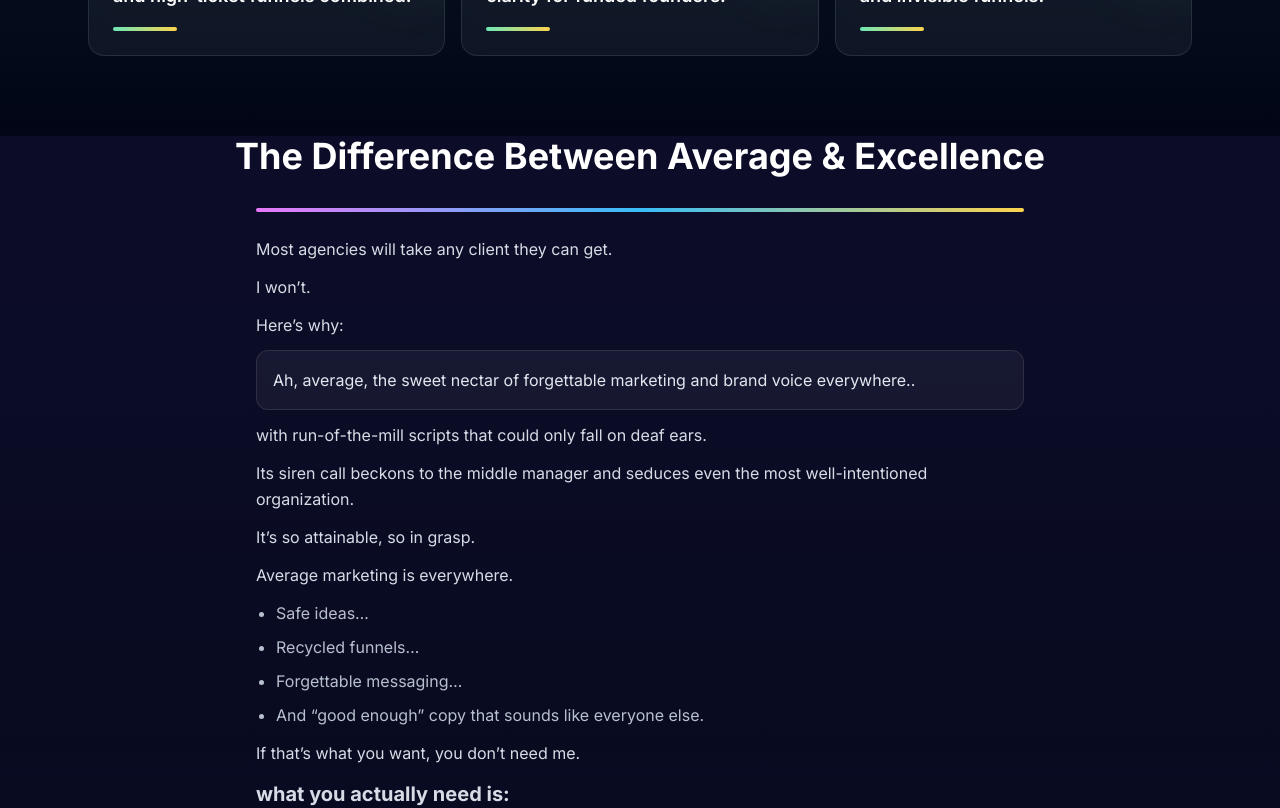
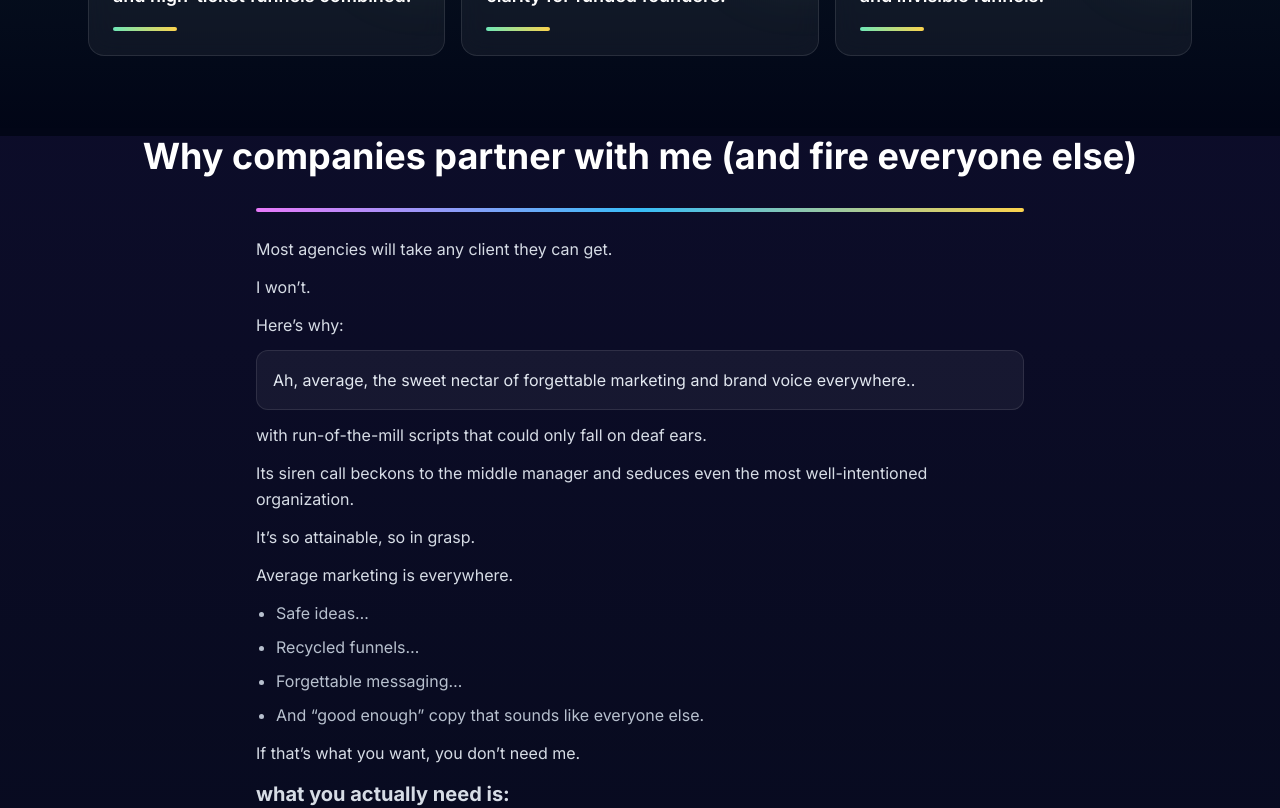
Before and after one commit to sarigama-github/frontend-repo_9ok5lmne_g19l63, a React (Vite) app: page / in a window 1280 px wide. Shown: the part 1800-2608 px from the top of the page. Built offline with nearby package versions, Linux system fonts and the light colour scheme; a web font is replaced by a local one.

Commit message:
Update project prj_9ok5lmne - 2025-11-20T11:55:39.403Z

```diff
--- a/src/components/Difference.jsx
+++ b/src/components/Difference.jsx
@@ -22,7 +22,7 @@ const rows = [
 
 export default function Difference() {
   return (
-    <SectionWrap id="difference" tone="sky" title="Why companies partner with me (and fire everyone else)">
+    <SectionWrap id="difference" tone="sky" title="The Difference Between Average & Excellence">
       <div className="space-y-8 sm:space-y-10 md:space-y-12">
         {rows.map((r, i) => (
           <motion.div
--- a/src/components/Narrative.jsx
+++ b/src/components/Narrative.jsx
@@ -3,7 +3,7 @@ import SectionWrap from './SectionWrap'
 
 export default function Narrative() {
   return (
-    <SectionWrap id="narrative" title="The Difference Between Average & Excellence" tone="violet">
+    <SectionWrap id="narrative" title="Why companies partner with me (and fire everyone else)" tone="violet">
       <div className="mx-auto max-w-3xl">
         <DecorBar />
         <div className="space-y-3 text-slate-200/95">
```
Also changed, not shown: 1 other file (tests, documents, lock files or other folders).
